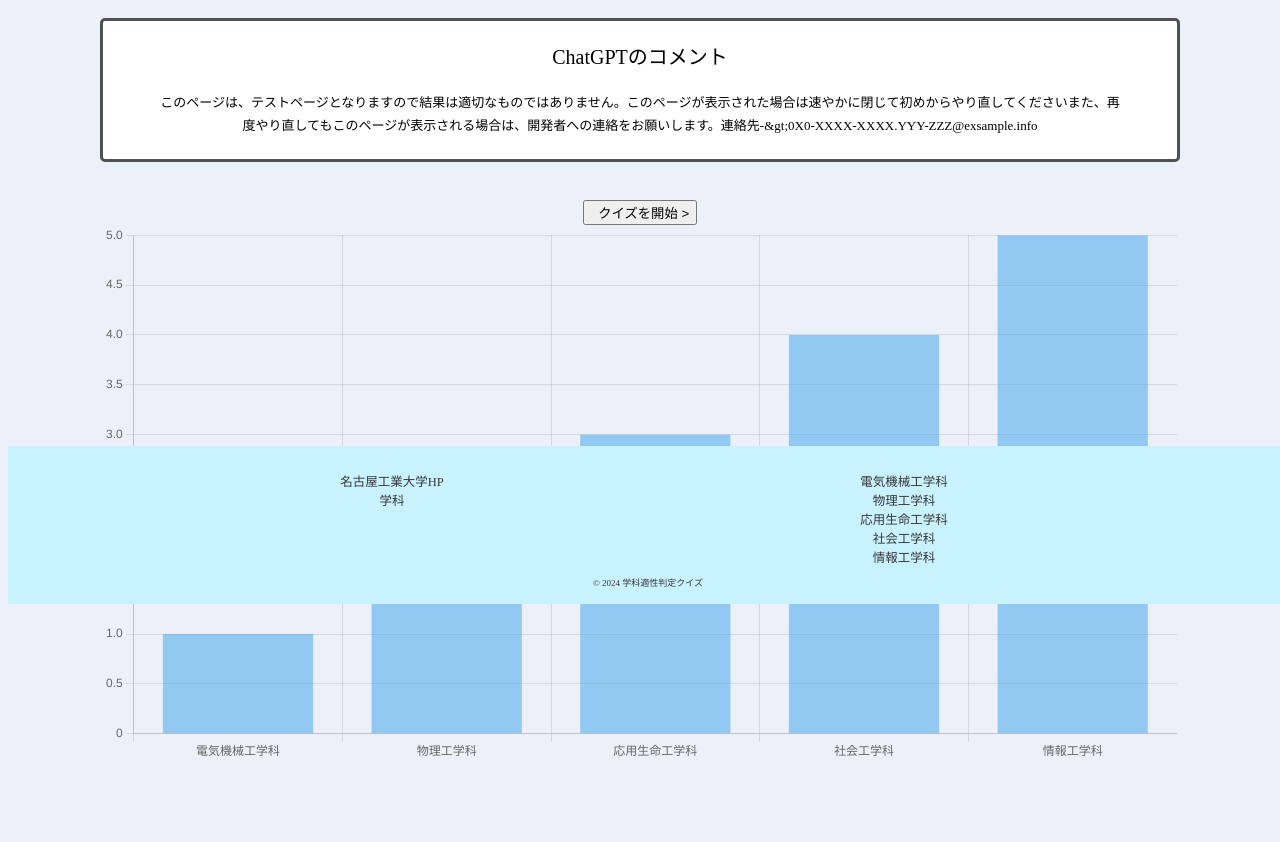
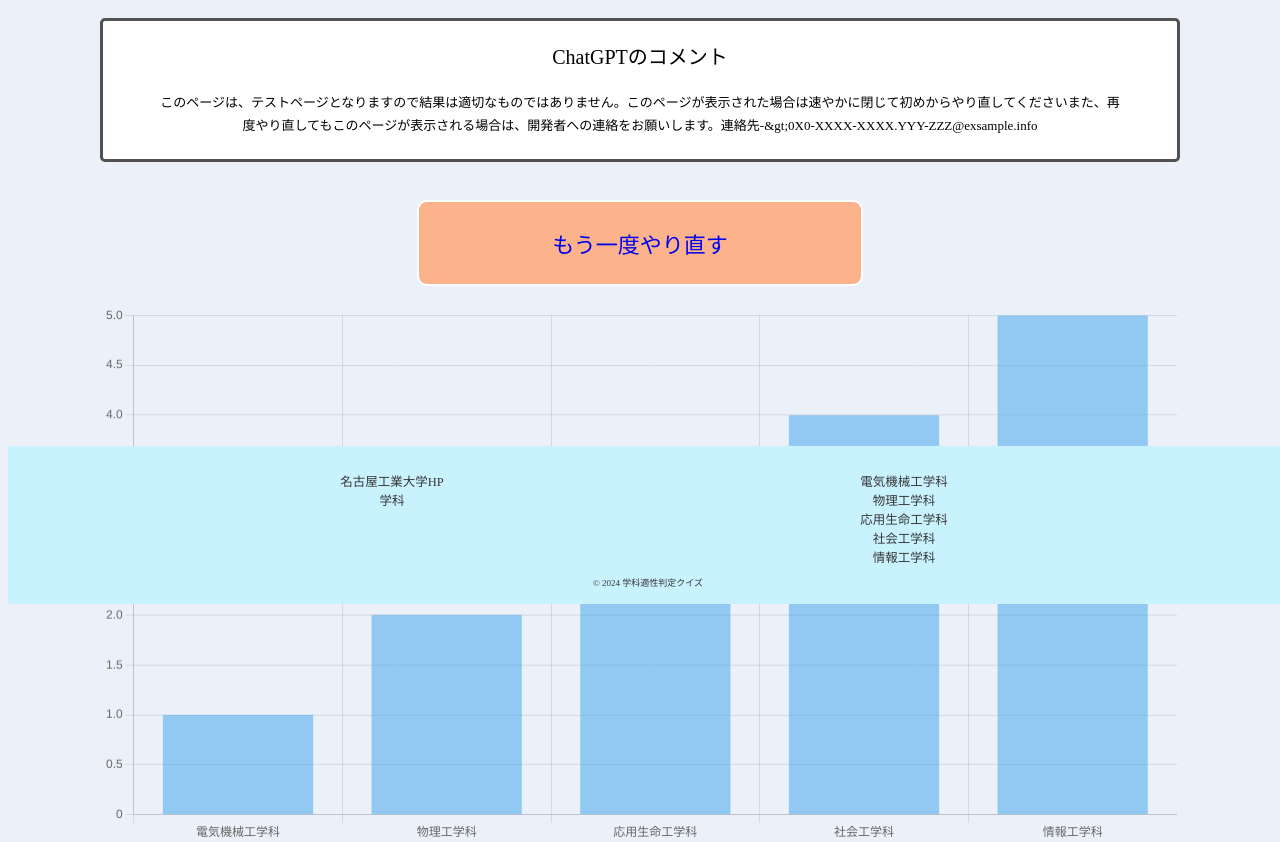
Before and after one commit to ChinouProgramming2-team10/nitech-department-fit-app, a Flask app: page /result-test in a window 1280 px wide. Shown: the part 196-1038 px from the top of the page. Before the commit the page ends 952 px from the top, so only its background shows below. Run offline with Flask 3, Linux system fonts and the light colour scheme.

Commit message:
fix:error

```diff
--- a/templates/index.html
+++ b/templates/index.html
@@ -23,12 +23,12 @@
         <img id="nitech-logo" src="https://www.nitech.ac.jp/assets/imgs/base/logo_en.png"/>
         <h1 id="title">ようこそ！名工大 学科適性判定クイズへ</h1>
         <p id="explain">20の質問に答えて、あなたに最適な学科を見つけましょう。</p>
-        <!-- <div id="button-shape">
+        <div id="button-shape">
             <a href="{{ url_for('quiz', question_id=1) }}" id="start-button">
                 &nbsp;&nbsp;クイズを開始&nbsp;>
             </a>
-        </div> -->
-        <input type="button" onclick="location.href='./quiz/1'" value="  クイズを開始 >" id="quiz-button">
+        </div>
+        <!-- <input type="button" onclick="location.href='./quiz/1'" value="  クイズを開始 >" id="quiz-button"> -->
     </div>
     {% include 'footer.html' %}
 </body>
--- a/templates/result.html
+++ b/templates/result.html
@@ -34,10 +34,10 @@
             <p id="comment"></p>
         </div>
 
-        <!-- <div id="retry_shape">
+        <div id="retry_shape">
             <a href="{{ url_for('index') }}" id="retry">もう一度やり直す</a>
-        </div> -->
-        <input type="button" onclick="location.href='./quiz/1'" value="  クイズを開始 >" id="retry-button">
+        </div>
+        <!-- <input type="button" onclick="location.href='./'" value="ホームに戻る" id="retry-button"> -->
         <div id="canvas_div">
             <canvas id="result_chart"></canvas>
         </div>
```
